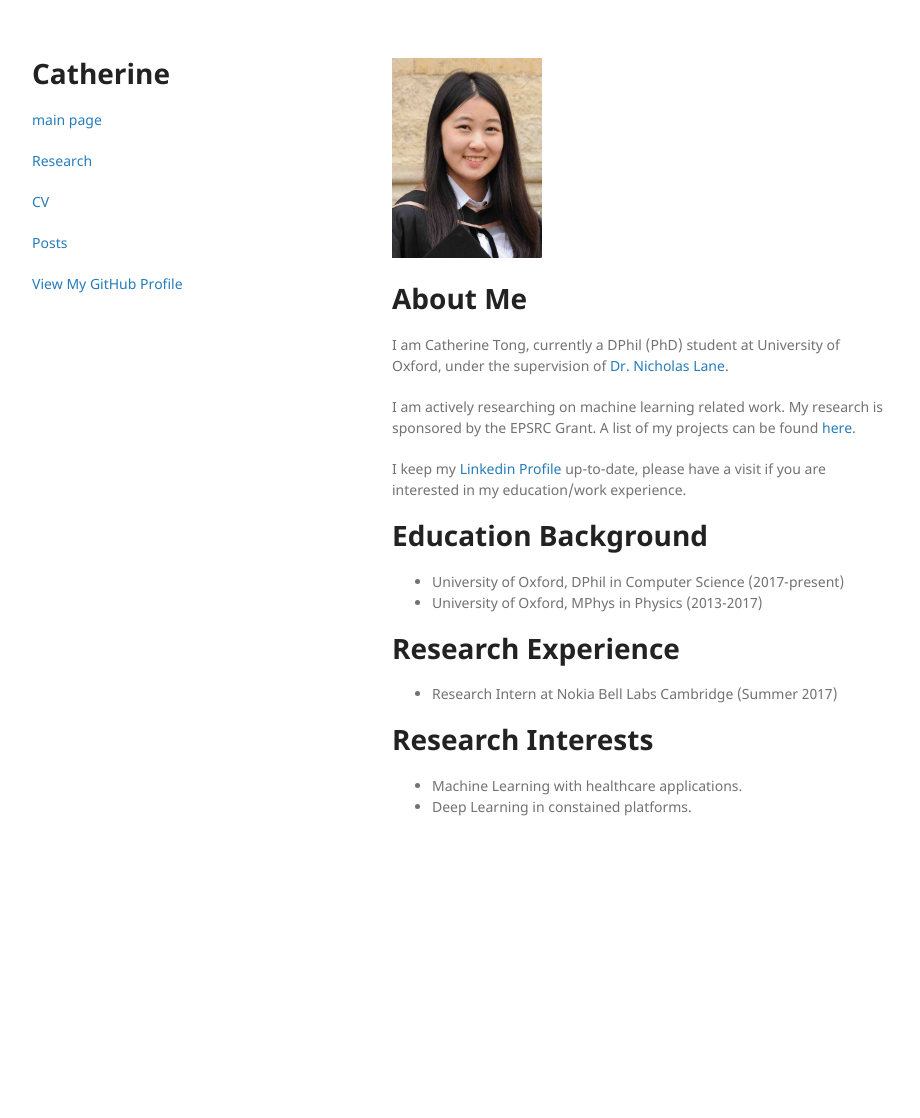
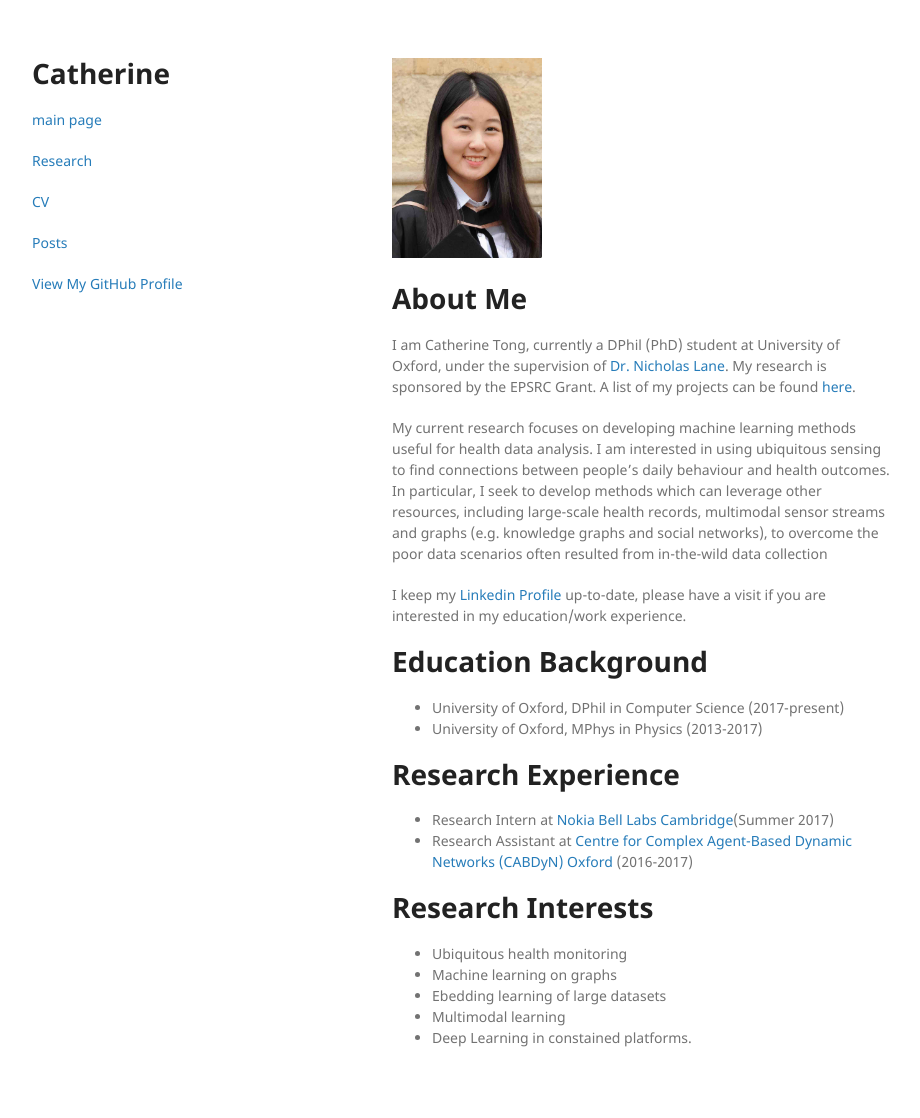
Before and after one commit to egctong/egctong.github.io, a Jekyll site: the page built from index.md, in a window 1280 px wide. Shown: the whole page, without its empty margins (178-1098 px from the left). Built offline with Jekyll 4.4.1, drawn with Linux system fonts in a browser that asks for light colours; before the commit the page ends 900 px from its top, so only the background shows below that.

Commit message:
Update index.md

```diff
--- a/index.md
+++ b/index.md
@@ -6,9 +6,10 @@ layout: default
 
 # [](#Introduction) About Me
 
-I am Catherine Tong, currently a DPhil (PhD) student at University of Oxford, under the supervision of [Dr. Nicholas Lane](http://niclane.org/).
+I am Catherine Tong, currently a DPhil (PhD) student at University of Oxford, under the supervision of [Dr. Nicholas Lane](http://niclane.org/). My research is sponsored by the EPSRC Grant. A list of my projects can be found [here](/research/research_index.html).
 
-I am actively researching on machine learning related work. My research is sponsored by the EPSRC Grant. A list of my projects can be found [here](/research/research_index.html).
+My current research focuses on developing machine learning methods useful for health data analysis. I am interested in using ubiquitous sensing to find connections between people’s daily behaviour and health outcomes. In particular, I seek to develop methods which can leverage other resources, including large-scale health records, multimodal sensor streams and graphs (e.g. knowledge graphs and social networks), to overcome the poor data scenarios often resulted from in-the-wild data collection
+
 
 I keep my [Linkedin Profile](https://www.linkedin.com/in/tongcatherine/) up-to-date, please have a visit if you are interested in my education/work experience.
 
@@ -19,10 +20,14 @@ I keep my [Linkedin Profile](https://www.linkedin.com/in/tongcatherine/) up-to-d
 
 # [](#interests) Research Experience
 
-* Research Intern at Nokia Bell Labs Cambridge (Summer 2017)
+* Research Intern at [Nokia Bell Labs Cambridge](https://www.bell-labs.com)(Summer 2017)
+* Research Assistant at [Centre for Complex Agent-Based Dynamic Networks (CABDyN) Oxford](https://www.sbs.ox.ac.uk/research/cabdyn) (2016-2017)
 
 # [](#interests) Research Interests
-* Machine Learning with healthcare applications.
+* Ubiquitous health monitoring
+* Machine learning on graphs
+* Ebedding learning of large datasets
+* Multimodal learning
 * Deep Learning in constained platforms.
 
 <!--# [](#interests) Other Interests
```
